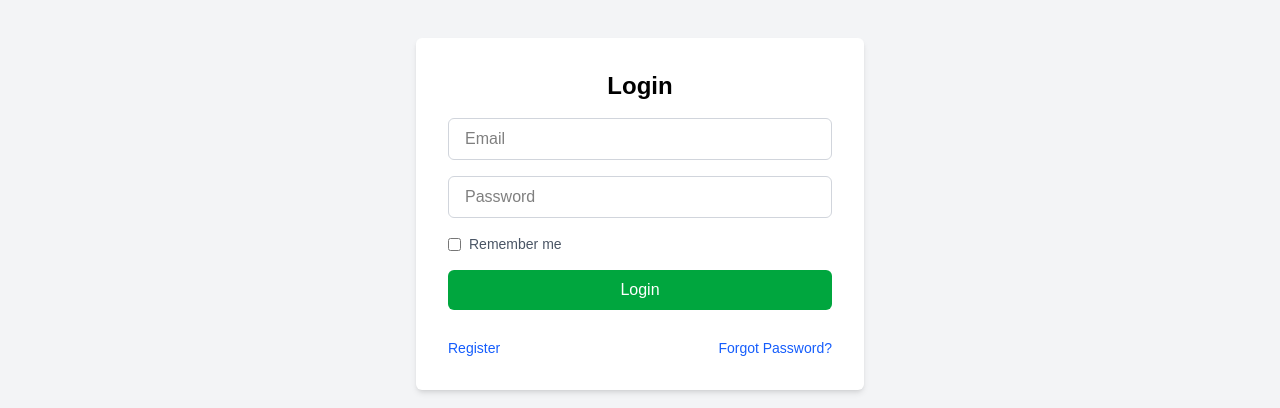
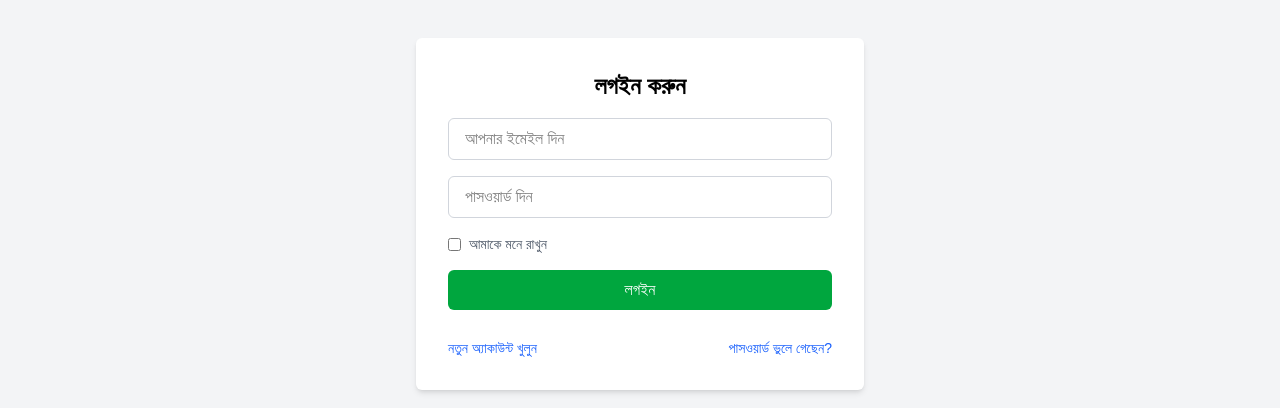
Before and after one commit to nurulcse7/pen-package, a Next.js app: page /login in a window 1280 px wide. Shown: the part 186-594 px from the top of the page. Built offline with nearby package versions, Linux system fonts and the light colour scheme; no server answers.

Commit message:
update login page

```diff
--- a/src/app/(local)/user/packaging/pen/page.tsx
+++ b/src/app/(local)/user/packaging/pen/page.tsx
@@ -16,6 +16,7 @@ export default function PenPackagesPage() {
 	const [packages, setPackages] = useState<PenPackage[]>([]);
 	const [loading, setLoading] = useState(true);
 	const [error, setError] = useState("");
+	console.log("🚀 ~ PenPackagesPage ~ error:", error)
 	const [page, setPage] = useState(1);
 	const [totalPages, setTotalPages] = useState(1);
 
--- a/src/app/login/page.tsx
+++ b/src/app/login/page.tsx
@@ -4,18 +4,23 @@ import Link from "next/link";
 import { useState } from "react";
 import { baseApi } from "@/lib/baseApi";
 import { toast } from "sonner";
+
 const Login = () => {
 	const [email, setEmail] = useState("");
 	const [password, setPassword] = useState("");
 	const [error, setError] = useState("");
 	const [showResend, setShowResend] = useState(false);
-	const [showResendMessage, setShowResendMessage] = useState(null);
+	const [showResendMessage, setShowResendMessage] = useState<string | null>(
+		null
+	);
 	const [loading, setLoading] = useState(false);
 
-	const handleSubmit = async (e: any) => {
+	const handleSubmit = async (e: React.FormEvent<HTMLFormElement>) => {
 		e.preventDefault();
 		setLoading(true);
 		setError("");
+		setShowResend(false);
+		setShowResendMessage(null);
 
 		try {
 			const response = await baseApi("/auth/login", {
@@ -24,72 +29,88 @@ const Login = () => {
 			});
 
 			if (response.success && response?.isVerified) {
-				toast.success("Login successful!");
+				toast.success("লগইন সফল হয়েছে!");
 				window.location.href = `/${response.role}/dashboard`;
+			} else {
+				setError(response.message || "লগইন ব্যর্থ হয়েছে।");
+				if (response?.isVerified === false) {
+					setShowResend(true);
+				}
 			}
 		} catch (err: any) {
-			setError(err.message || "Email not verified.");
-			if (err?.code === 403) {
 			setShowResend(true);
-			}
+			setError(err?.message || "লগইন ব্যর্থ হয়েছে।");
+		} finally {
 			setLoading(false);
 		}
 	};
 
-	return (
-		<div className="min-h-screen flex items-center justify-center bg-gray-100">
-			{(showResend && (
-				<div>
-					<h1>{error}</h1>
-					{showResendMessage ? (
-						<div>
-							<h1 className="text-red-500 font-bold ">{showResendMessage}</h1>
-						</div>
-					) : (
-						<button
-							type="button"
-							onClick={async () => {
+	const handleResend = async () => {
 		try {
 			const resendRes = await baseApi("/auth/resend-verification", {
 				method: "POST",
 				body: { email },
 			});
-									setShowResendMessage(resendRes?.message);
+			setShowResendMessage(
+				resendRes?.message || "ভেরিফিকেশন লিংক পাঠানো হয়েছে।"
+			);
 		} catch (err: any) {
-									toast.error(
-										err.message || "Failed to resend verification email."
-									);
+			toast.error(err.message || "রিসেন্ড করতে সমস্যা হয়েছে।");
 		}
-							}}
-							className="mt-2 text-sm text-blue-600 underline">
-							Resend Verification Email
-						</button>
-					)}
-				</div>
-			)) || (
+	};
+
+	return (
+		<div className="min-h-screen flex items-center justify-center bg-gray-100 px-4">
 			<div className="bg-white text-black p-8 rounded-md shadow-md w-full max-w-md">
-					<h2 className="text-2xl font-semibold text-center mb-4">Login</h2>
+				<h2 className="text-2xl font-semibold text-center mb-4">লগইন করুন</h2>
 
 				<form onSubmit={handleSubmit} className="space-y-4">
 					<input
 						type="email"
-							placeholder="Email"
+						placeholder="আপনার ইমেইল দিন"
 						className="w-full border border-gray-300 rounded-md px-4 py-2"
 						value={email}
 						onChange={e => setEmail(e.target.value)}
 						required
 					/>
+					{!showResend && (
 						<input
 							type="password"
-							placeholder="Password"
+							placeholder="পাসওয়ার্ড দিন"
 							className="w-full border border-gray-300 rounded-md px-4 py-2"
 							value={password}
 							onChange={e => setPassword(e.target.value)}
 							required
 						/>
+					)}
 
-						{error && <p className="text-red-500 text-sm">{error}</p>}
+					{error && !showResend && (
+						<p className="text-red-500 text-sm">{error}</p>
+					)}
 
+					{showResend && !showResendMessage && (
+						<p className="text-sm text-center text-red-600">
+							আপনার ইমেইল এখনো ভেরিফাই হয়নি। নিচে থেকে আবার ভেরিফিকেশন লিংক
+							পাঠাতে পারেন।
+						</p>
+					)}
+
+					{showResend && (
+						<div className="mt-2">
+							{showResendMessage ? (
+								<p className="text-green-600 text-sm">{showResendMessage}</p>
+							) : (
+								<button
+									type="button"
+									onClick={handleResend}
+									className="text-sm cursor-pointer text-blue-600 underline">
+									ভেরিফিকেশন লিংক আবার পাঠান
+								</button>
+							)}
+						</div>
+					)}
+
+					{!showResend && (
 						<div className="flex items-center space-x-2">
 							<input
 								type="checkbox"
@@ -97,10 +118,12 @@ const Login = () => {
 								className="accent-blue-500"
 							/>
 							<label htmlFor="remember" className="text-sm text-gray-600">
-								Remember me
+								আমাকে মনে রাখুন
 							</label>
 						</div>
+					)}
 
+					{!showResend && (
 						<button
 							type="submit"
 							disabled={loading}
@@ -109,20 +132,23 @@ const Login = () => {
 									? "bg-gray-400 cursor-not-allowed"
 									: "bg-green-600 hover:bg-green-700"
 							} transition`}>
-							{loading ? "Login..." : "Login"}
+							{loading ? "প্রসেসিং..." : "লগইন"}
 						</button>
-
+					)}
+					{!showResend && (
 						<div className="flex justify-between text-sm mt-3">
 							<Link href="/register" className="text-blue-600 hover:underline">
-								Register
+								নতুন অ্যাকাউন্ট খুলুন
 							</Link>
-							<button type="button" className="text-blue-600 hover:underline">
-								Forgot Password?
-							</button>
+							<Link
+								href="/forgot-password"
+								className="text-blue-600 hover:underline">
+								পাসওয়ার্ড ভুলে গেছেন?
+							</Link>
 						</div>
+					)}
 				</form>
 			</div>
-			)}
 		</div>
 	);
 };
```
Also changed, not shown: 2 other files (tests, documents, lock files or other folders). Lines whose indentation alone changed are shown as unchanged.
